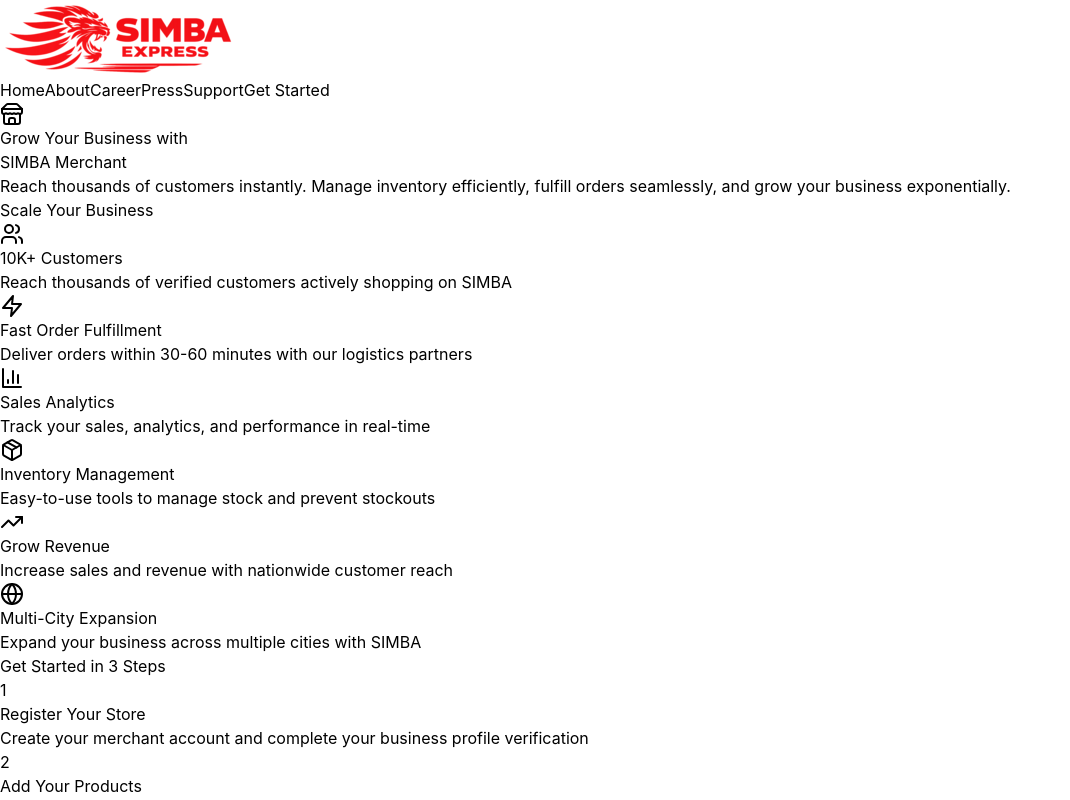
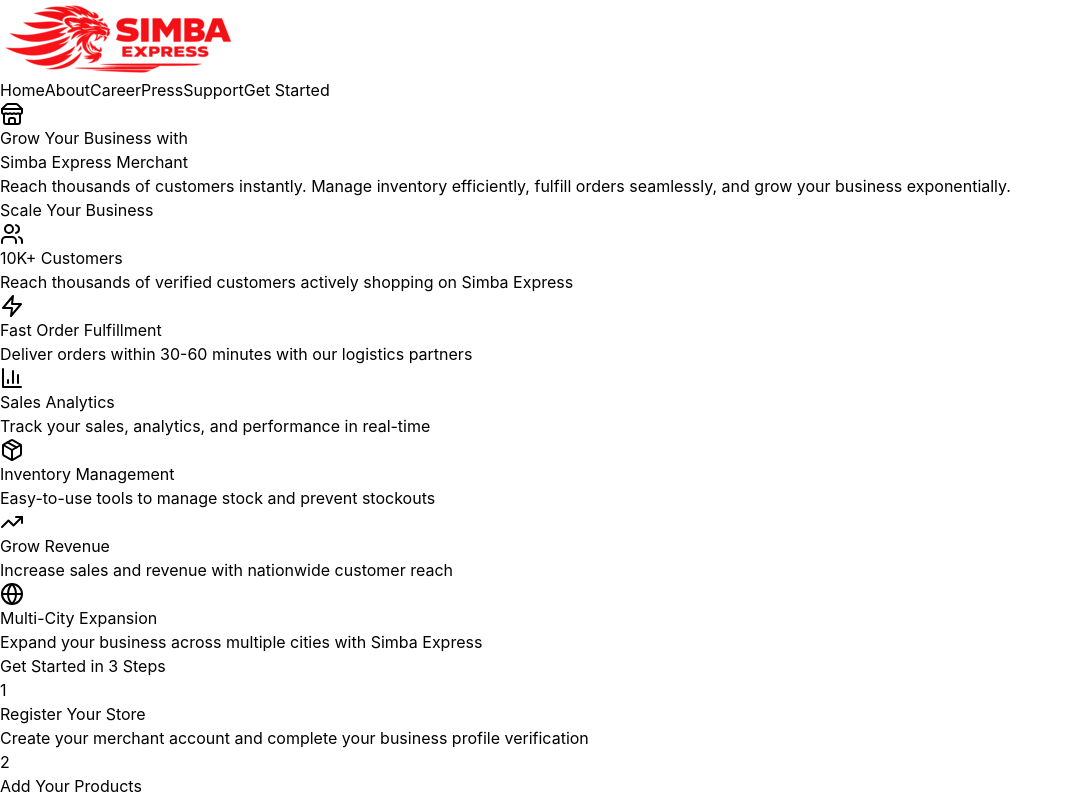
Before and after one commit to dennis25518/Simba-Landing, a React (Vite) app: page / in a window 1280 px wide. Both pictures are taken after a click on the button "Become a Merchant". Shown: the top 800 px of the page, without its empty margins (0-1070 px from the left). Built offline with nearby package versions, Linux system fonts and the light colour scheme.

Commit message:
Standardize brand naming - update SIMBA to Simba Express across all app pages

```diff
--- a/src/components/CustomerApp.tsx
+++ b/src/components/CustomerApp.tsx
@@ -20,7 +20,7 @@
             <ShoppingCart className="w-16 h-16 mx-auto text-blue-600 mb-6" />
           </div>
           <h1 className="text-5xl md:text-6xl font-black text-gray-900 mb-6">
-            Shop with SIMBA
+            Shop with Simba Express
             <br />
             <span className="text-transparent bg-clip-text bg-gradient-to-r from-blue-600 to-blue-800">
               Customer App
@@ -37,7 +37,7 @@
       <section className="py-20 bg-white">
         <div className="max-w-7xl mx-auto px-4 sm:px-6 lg:px-8">
           <h2 className="text-4xl font-black text-center text-gray-900 mb-16">
-            Why Shop with SIMBA?
+            Why Shop with Simba Express?
           </h2>
           <div className="grid grid-cols-1 md:grid-cols-2 lg:grid-cols-3 gap-8">
             {[
--- a/src/components/DriverApp.tsx
+++ b/src/components/DriverApp.tsx
@@ -29,7 +29,7 @@
           </h1>
           <p className="text-xl text-gray-600 max-w-3xl mx-auto leading-relaxed">
             Join thousands of drivers earning competitive income with
-            flexibility. Download the SIMBA Driver app today and start
+            flexibility. Download the Simba Express Driver app today and start
             delivering.
           </p>
         </div>
@@ -39,7 +39,7 @@
       <section className="py-20 bg-white">
         <div className="max-w-7xl mx-auto px-4 sm:px-6 lg:px-8">
           <h2 className="text-4xl font-black text-center text-gray-900 mb-16">
-            Why Earn with SIMBA
+            Why Earn with Simba Express
           </h2>
           <div className="grid grid-cols-1 md:grid-cols-2 lg:grid-cols-3 gap-8">
             {[
@@ -109,7 +109,7 @@
                 step: "1",
                 title: "Download the App",
                 description:
-                  "Get the SIMBA Driver app on iOS or Android from the app stores",
+                  "Get the Simba Express Driver app on iOS or Android from the app stores",
               },
               {
                 step: "2",
--- a/src/components/LandingPage.tsx
+++ b/src/components/LandingPage.tsx
@@ -40,7 +40,7 @@
             <div className="flex items-center">
               <img
                 src="/simba-logo.png"
-                alt="SIMBA"
+                alt="Simba Express"
                 className="w-40 h-13 object-contain"
               />
             </div>
@@ -175,7 +175,7 @@
                   <div className="absolute inset-0 rounded-3xl flex items-center justify-center overflow-hidden">
                     <img
                       src="/hero.jpg"
-                      alt="SIMBA"
+                      alt="Simba Express"
                       className="w-full h-full object-cover"
                     />
                   </div>
@@ -613,7 +613,7 @@
               <div className="flex items-center mb-4">
                 <img
                   src="/simba-logo.png"
-                  alt="SIMBA"
+                  alt="Simba Express"
                   className="w-16 h-16 object-contain"
                 />
               </div>
@@ -785,7 +785,7 @@
           {/* Bottom Footer */}
           <div className="pt-8 flex flex-col md:flex-row md:items-center md:justify-between">
             <p className="text-sm text-gray-500 text-center md:text-left font-semibold">
-              &copy; 2026 SIMBA Express. All rights reserved.
+              &copy; 2026 Simba Express. All rights reserved.
             </p>
             <div className="flex gap-6 justify-center md:justify-end mt-6 md:mt-0 text-sm text-gray-500 font-semibold">
               <a href="#" className="hover:text-red-500 transition-colors">
--- a/src/components/MerchantApp.tsx
+++ b/src/components/MerchantApp.tsx
@@ -23,7 +23,7 @@
             Grow Your Business with
             <br />
             <span className="text-transparent bg-clip-text bg-gradient-to-r from-green-600 to-green-800">
-              SIMBA Merchant
+              Simba Express Merchant
             </span>
           </h1>
           <p className="text-xl text-gray-600 max-w-3xl mx-auto leading-relaxed">
@@ -46,7 +46,7 @@
                 icon: <Users className="w-8 h-8" />,
                 title: "10K+ Customers",
                 description:
-                  "Reach thousands of verified customers actively shopping on SIMBA",
+                  "Reach thousands of verified customers actively shopping on Simba Express",
               },
               {
                 icon: <Zap className="w-8 h-8" />,
@@ -76,7 +76,7 @@
                 icon: <Globe className="w-8 h-8" />,
                 title: "Multi-City Expansion",
                 description:
-                  "Expand your business across multiple cities with SIMBA",
+                  "Expand your business across multiple cities with Simba Express",
               },
             ].map((benefit, idx) => (
               <div
```
